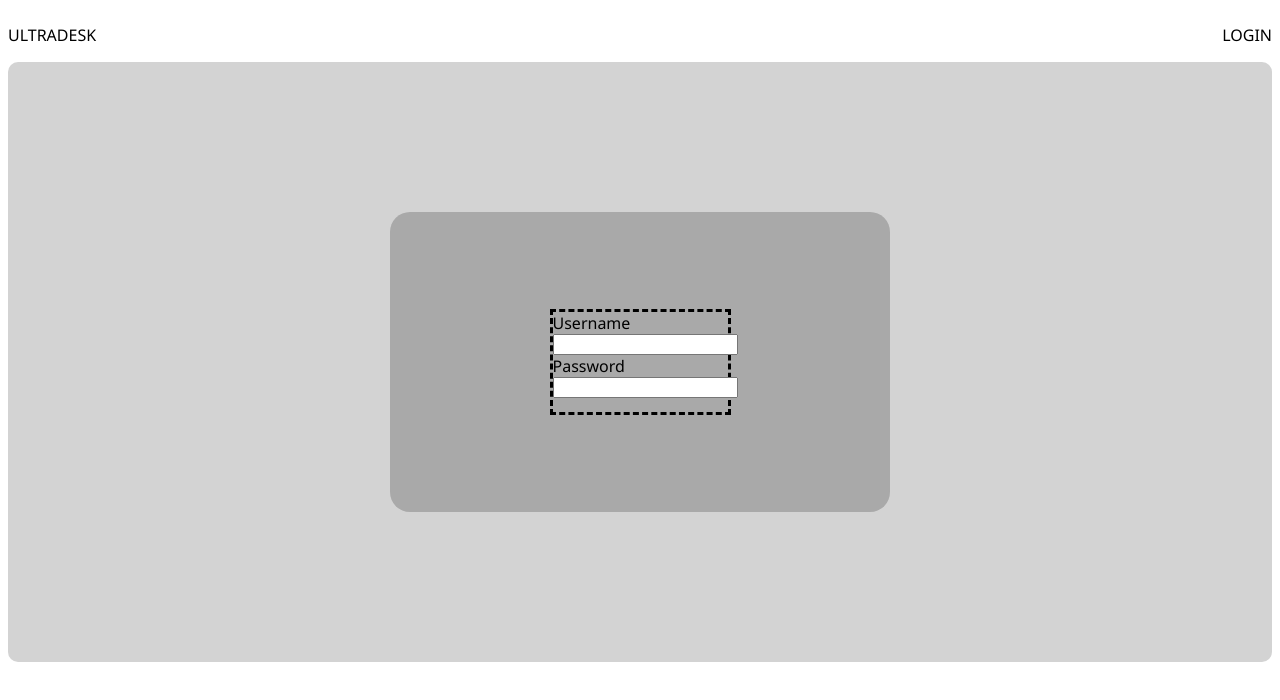
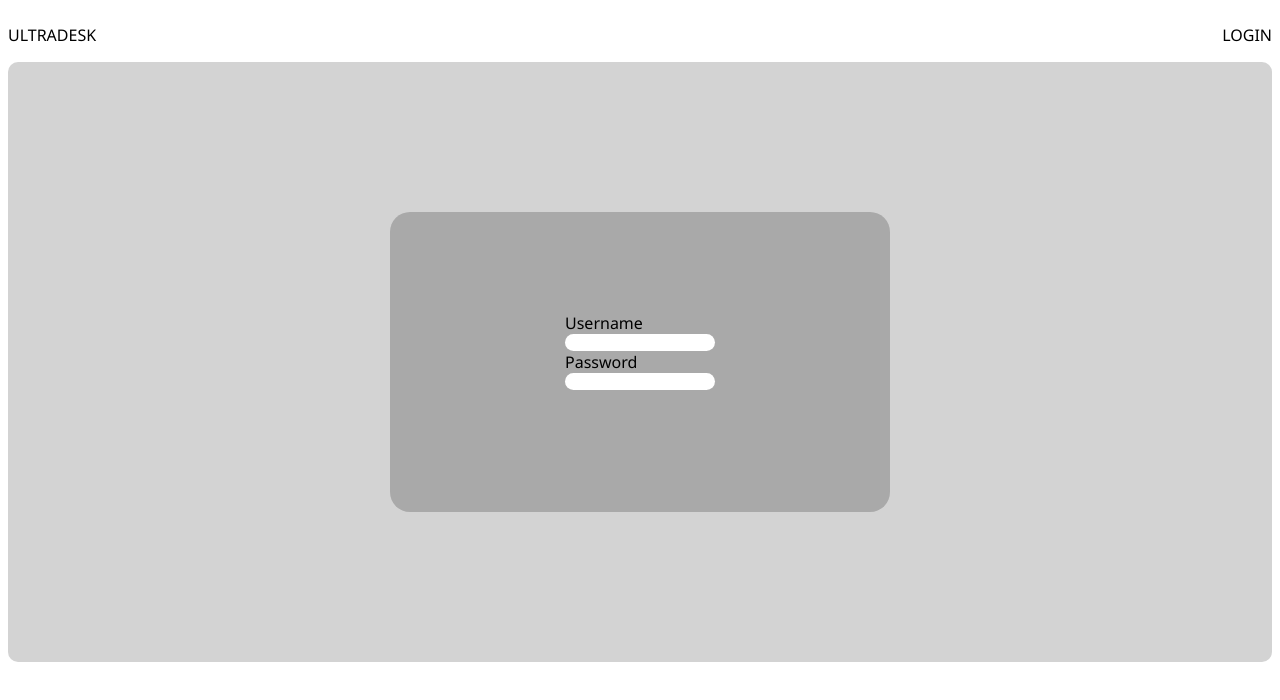
Before and after one commit to pwakefield88/UltraDesk-Learning-01, an Angular app: page /login in a window 1280 px wide. Shown: the top 700 px of the page. Built offline with nearby package versions, Linux system fonts and the light colour scheme.

Commit message:
1 file modified

```diff
--- a/src/app/login/login.component.css
+++ b/src/app/login/login.component.css
@@ -29,11 +29,11 @@
   align-items:center;
   justify-content: center;
   height: 100px;
-  width: 175px;
-  border-style: dashed;
+  width: 150px;
 }
 
-.login-username {
-  width: 200px;
-  height: 50px;
+.login-username input {
+  border-radius: 10px 10px 10px 10px;
+  border-style: none;
+  width: 150px;
 }
```
